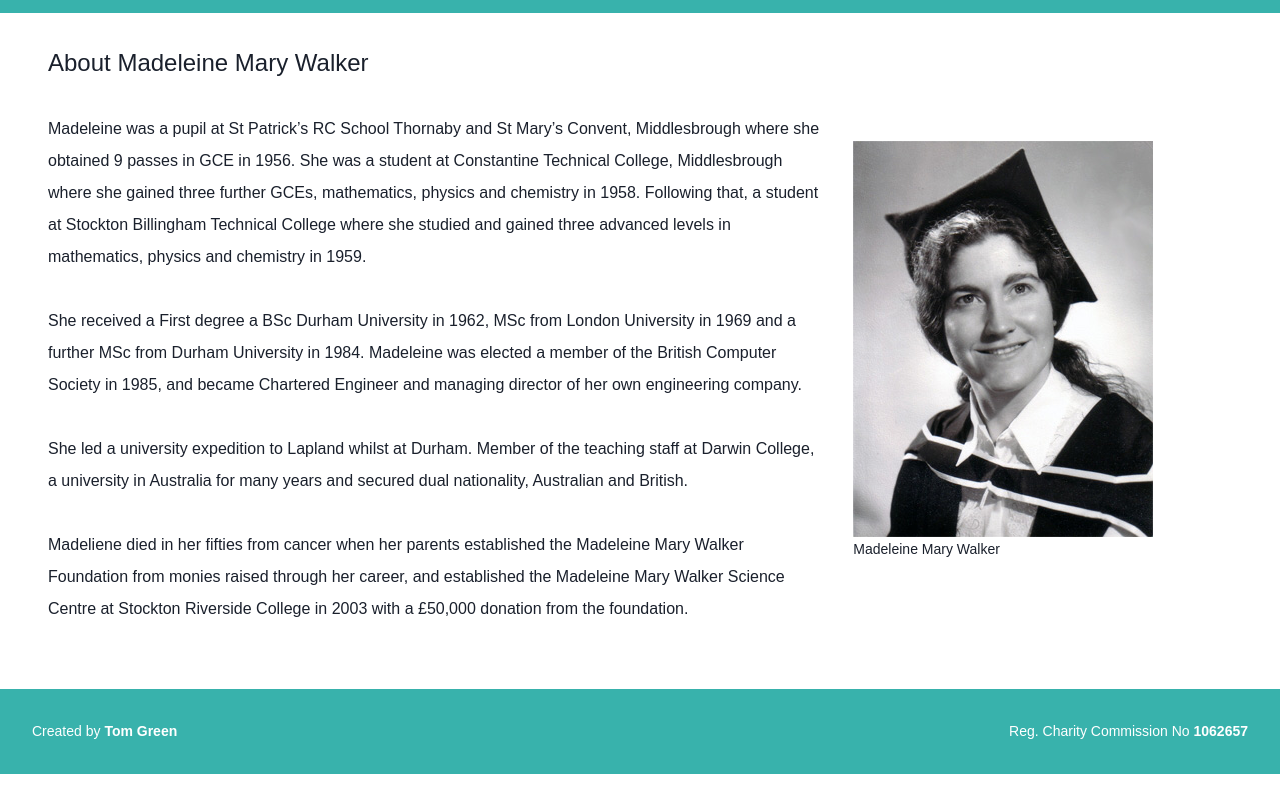
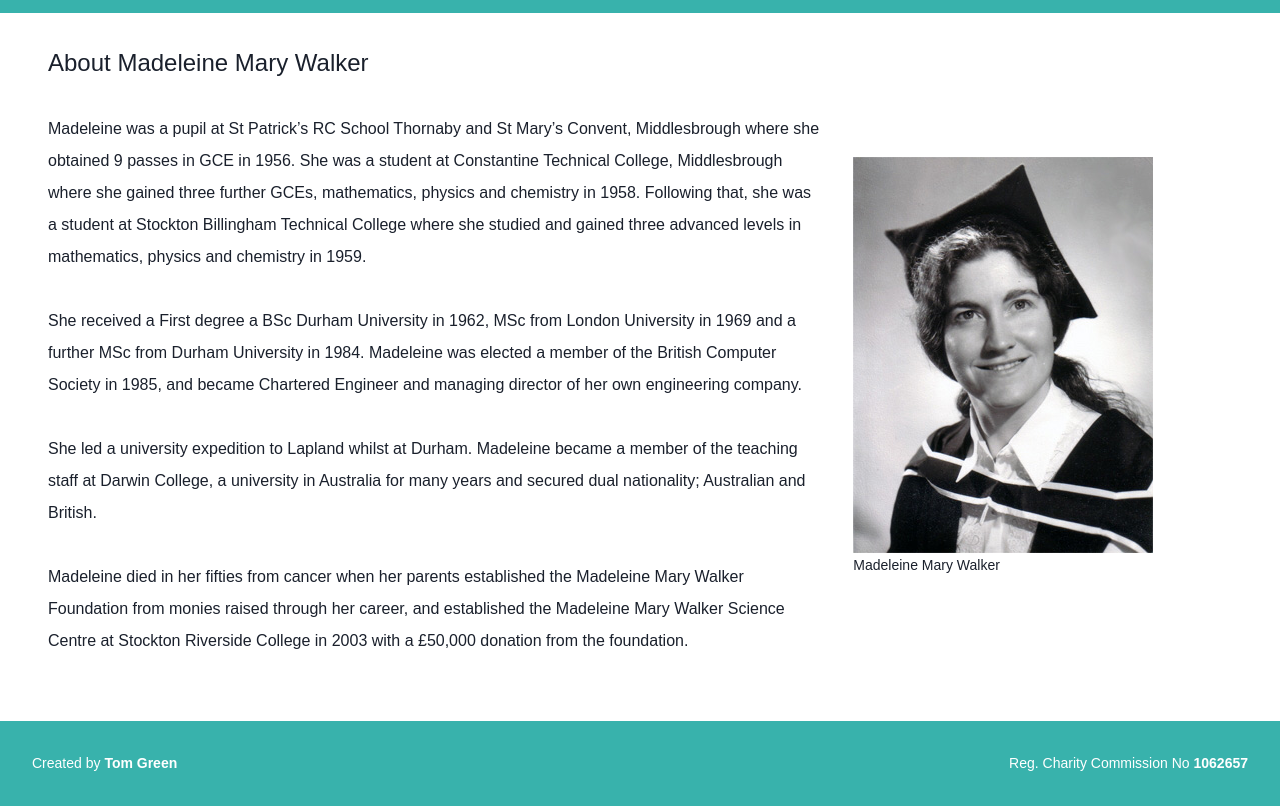
Before and after one commit to thomasgreen/mmwf, a Gatsby site: page /about in a window 1280 px wide. Shown: the part 90-896 px from the top of the page. Before the commit the page ends 864 px from the top, so only its background shows below. Built offline with nearby package versions, Linux system fonts and the light colour scheme; Gatsby itself is replaced by a stand-in of ours.

Commit message:
copy changes

```diff
--- a/src/pages/about.js
+++ b/src/pages/about.js
@@ -20,7 +20,7 @@ function AboutPage() {
                         where she obtained 9 passes in GCE in 1956.
                         She was a student at Constantine Technical College, Middlesbrough where she gained three further
                         GCEs, mathematics, physics and chemistry in 1958.
-                        Following that, a student at Stockton Billingham Technical College where she studied and gained
+                        Following that, she was a student at Stockton Billingham Technical College where she studied and gained
                         three advanced levels in mathematics, physics and chemistry in 1959.
                     </p>
 
@@ -33,12 +33,12 @@ function AboutPage() {
 
                     <p className="border-gray-900 leading-loose pl-4 mb-8">
                         She led a university expedition to Lapland whilst at Durham.
-                        Member of the teaching staff at Darwin College, a university in Australia for many years and
-                        secured dual nationality, Australian and British.
+                        Madeleine became a member of the teaching staff at Darwin College, a university in Australia for many years and
+                        secured dual nationality; Australian and British.
                     </p>
 
                     <p className="border-gray-900 leading-loose pl-4 mb-8">
-                        Madeliene died in her fifties from cancer when her parents established the Madeleine Mary Walker
+                        Madeleine died in her fifties from cancer when her parents established the Madeleine Mary Walker
                         Foundation from monies raised through her career, and established the Madeleine Mary Walker Science Centre at Stockton Riverside College in 2003 with
                         a £50,000 donation from the foundation.
                     </p>
```
